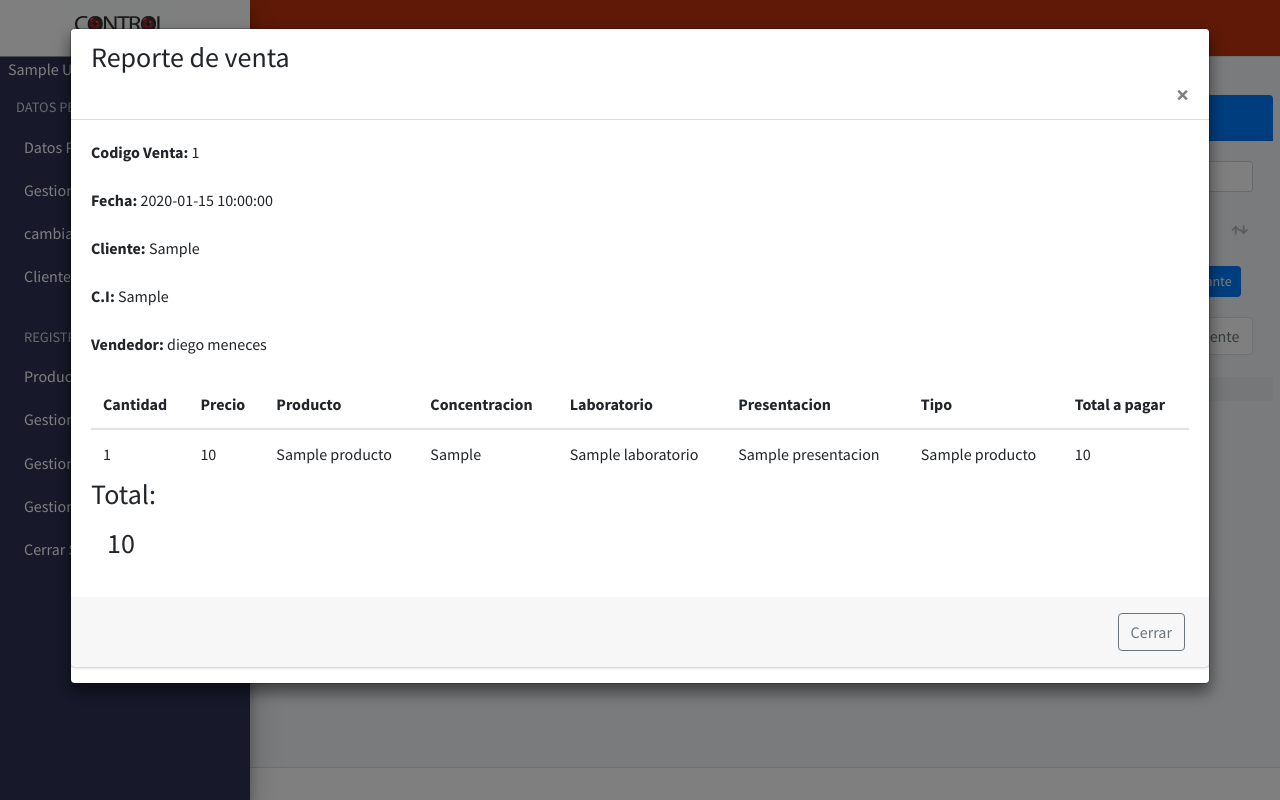
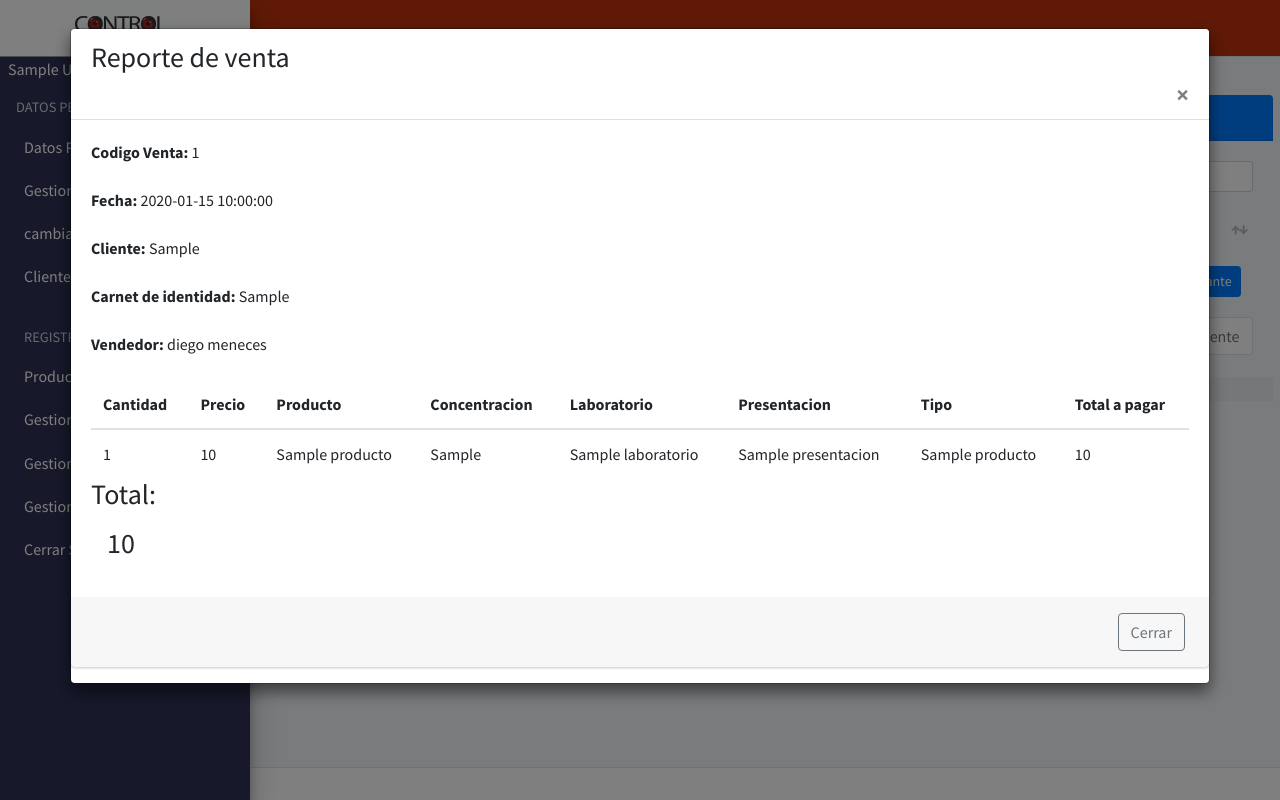
Before and after one commit to GuidoApaza/Control-Inteligente, a PHP site: page /vista/adm_venta.php in a window 1280 px wide, after a click on "Reporte". Run offline with PHP 8.4, Linux system fonts and the light colour scheme; the visitor is signed in with stand-in values (Sample User, id 1); data comes from the database, SQL or seed files in the repository; tables that the repository leaves empty hold one stand-in row (values such as "Sample post").

Commit message:
modificar c.i

```diff
--- a/vista/adm_venta.php
+++ b/vista/adm_venta.php
@@ -28,7 +28,7 @@ if ($_SESSION['us_tipo']==3 || $_SESSION['us_tipo']==1){
 		      			<span id="cliente"></span>
 		      		</div>
 		      		<div class="form-group">
-		      			<label for="dni">C.I: </label>
+		      			<label for="dni">Carnet de identidad: </label>
 		      			<span id="dni"></span>
 		      		</div>
 		      		<div class="form-group">
```
